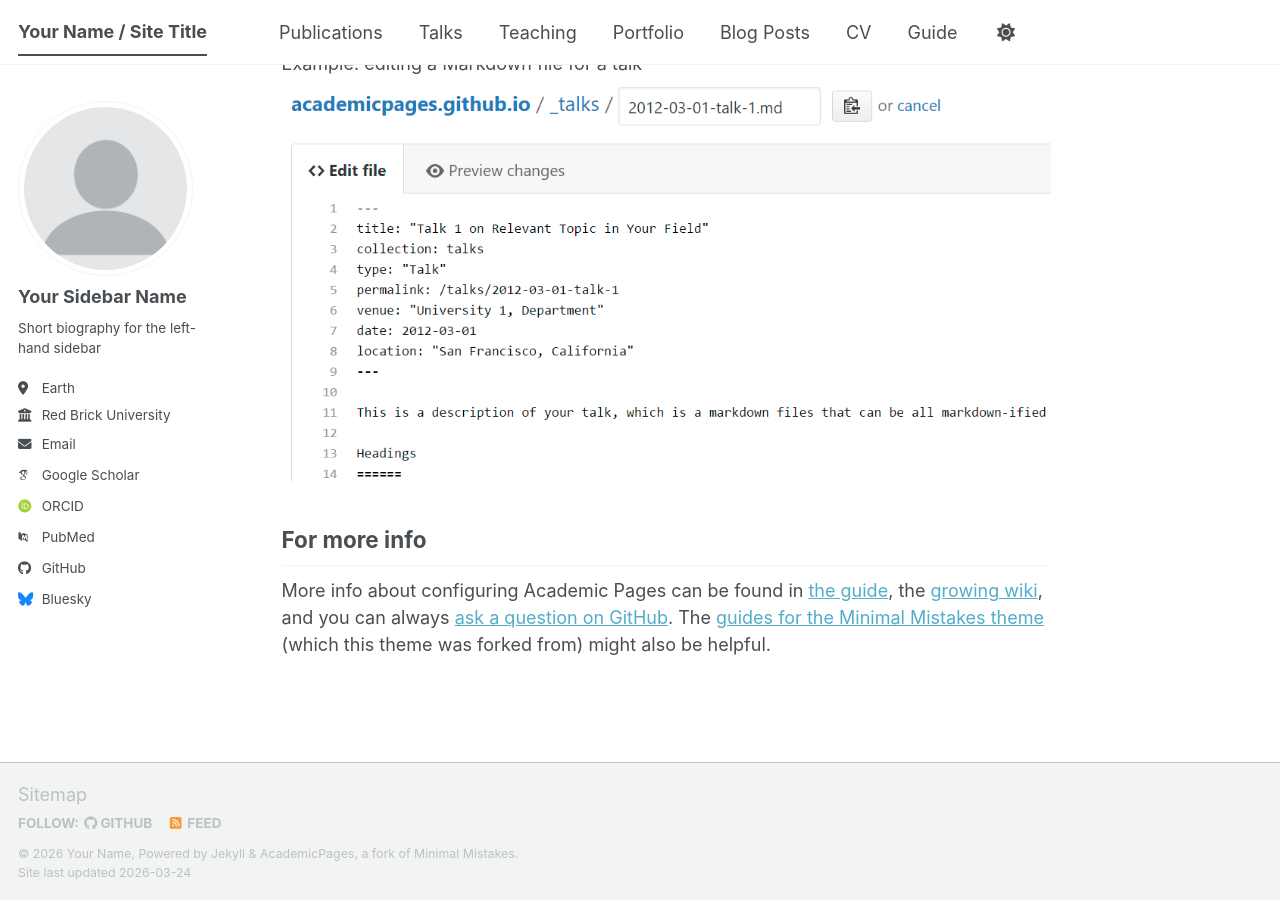
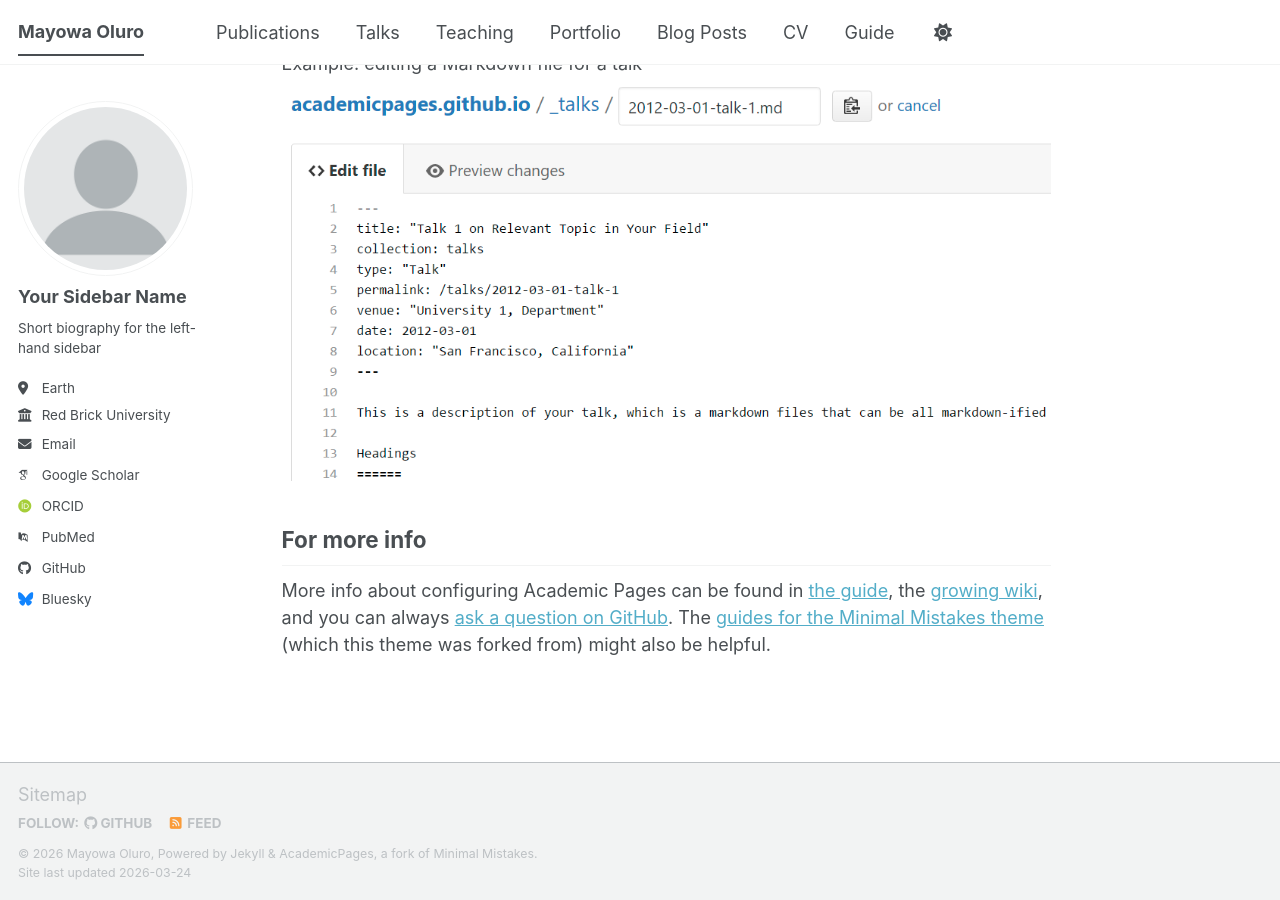
Before and after one commit to Mayorism/MayowaOluro, a Jekyll site: the page built from _pages/about.md, in a window 1280 px wide and 900 px high, scrolled down 2720 px. Built offline with Jekyll 4.4.1, drawn with Linux system fonts in a browser that asks for light colours; some web fonts are replaced; a script bundle is joined from its source files by our own code; library files that are not in the unit come from our copies.

Commit message:
Update _config.yml

```diff
--- a/_config.yml
+++ b/_config.yml
@@ -9,9 +9,9 @@
 # Basic Site Settings
 locale                   : "en-US"
 site_theme               : "default" # The available themes options are "default", "air", "sunrise", "mint", "dirt" and "contrast"
-title                    : "Your Name / Site Title"
+title                    : "Mayowa Oluro"
 title_separator          : "-"
-name                     : &name "Your Name"
+name                     : &name "Mayowa Oluro"
 description              : &description "Your Name's academic portfolio"   # Update this with a general description of your site, this is the default if not overridden by a page
 url                      : https://academicpages.github.io # The base hostname & protocol for your site e.g. "https://[your GitHub username].github.io",
                                                            # or if you already have some other page hosted on Github then use "https://[your GitHub username].github.io/[Your Repo Name]"
```
